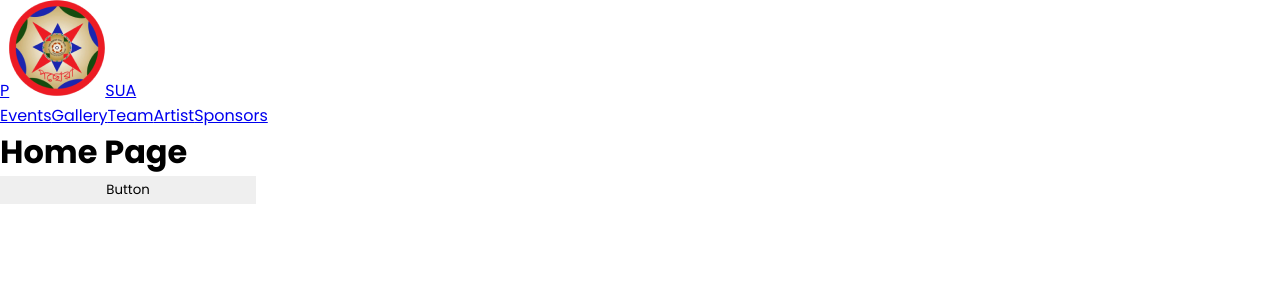
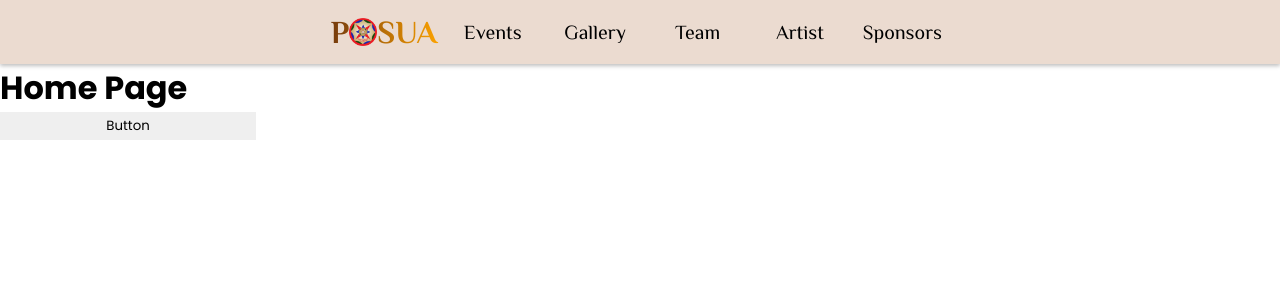
Before and after one commit to POSUA-NITS/Posua-2023, a React (Vite) app: page / in a window 1280 px wide. Shown: the top 300 px of the page. Built offline with nearby package versions, Linux system fonts and the light colour scheme.

Commit message:
second_commit

```diff
--- a/src/Components/Navbar/Navbar.jsx
+++ b/src/Components/Navbar/Navbar.jsx
@@ -1,5 +1,5 @@
 import React, {useState, useEffect, useRef} from "react";
-import "./Navbar.module.scss";
+import Styles from"./Navbar.module.scss";
 import posuaLogo from "./posualogo.png"
 
 function Navbarbox({isOpen}) {
@@ -10,26 +10,26 @@ function Navbarbox({isOpen}) {
   };
 
   return (
-    <nav className={`navbar ${isOpen ? 'active' : ''}`}>
-      <div className={`navbar-container ${isOpen ? 'active' : ''}`}>
+    <nav className={`${Styles.navbar}${isOpen ? Styles.active : ''}`}>
+      <div className={`${Styles.navbarContainer} ${isOpen ? Styles.active : ''}`}>
         <div>
-          <a href="#" className={`navbar-button posua-button ${activeButton === 'Posua' ? 'active' : ''}`} data-btn="Posua" onClick={() => handleButtonClick('Posua')}>
-            P<img src={posuaLogo} className="posualogo" />SUA
+          <a href="#" className={` ${Styles.navbarButton} ${Styles.posuaButton} ${activeButton === 'Posua' ? Styles.active : ''}`} data-btn="Posua" onClick={() => handleButtonClick('Posua')}>
+            P<img src={posuaLogo} className={Styles.posualogo}/>SUA
           </a>
         </div>
-        <a href="#" className={`navbar-button ${activeButton === 'Events' ? 'active' : ''}`} data-btn="Events" onClick={() => handleButtonClick('Events')}>
+        <a href="#" className={`${Styles.navbarButton} ${activeButton === 'Events' ? Styles.active : ''}`} data-btn="Events" onClick={() => handleButtonClick('Events')}>
           Events
         </a>
-        <a href="#" className={`navbar-button ${activeButton === 'Gallery' ? 'active' : ''}`} data-btn="Gallery" onClick={() => handleButtonClick('Gallery')}>
+        <a href="#" className={`${Styles.navbarButton} ${activeButton === 'Gallery' ? Styles.active : ''}`} data-btn="Gallery" onClick={() => handleButtonClick('Gallery')}>
           Gallery
         </a>
-        <a href="#" className={`navbar-button ${activeButton === 'Team' ? 'active' : ''}`} data-btn="Team" onClick={() => handleButtonClick('Team')}>
+        <a href="#" className={`${Styles.navbarButton} ${activeButton === 'Team' ? Styles.active : ''}`} data-btn="Team" onClick={() => handleButtonClick('Team')}>
           Team
         </a>
-        <a href="#" className={`navbar-button ${activeButton === 'Artist' ? 'active' : ''}`} data-btn="Artist" onClick={() => handleButtonClick('Artist')}>
+        <a href="#" className={`${Styles.navbarButton} ${activeButton === 'Artist' ? Styles.active : ''}`} data-btn="Artist" onClick={() => handleButtonClick('Artist')}>
           Artist
         </a>
-        <a href="#" className={`navbar-button ${activeButton === 'Sponsors' ? 'active' : ''}`} data-btn="Sponsors" onClick={() => handleButtonClick('Sponsors')}>
+        <a href="#" className={`${Styles.navbarButton} ${activeButton === 'Sponsors' ? Styles.active : ''}`} data-btn="Sponsors" onClick={() => handleButtonClick('Sponsors')}>
           Sponsors
         </a>
       </div>
@@ -58,7 +58,7 @@ function HamburgerMenu({isOpen, toggleMenu}) {
   }, [ref, toggleMenu]);
 
   return (
-    <div ref={ref} className={`hamburger-menu ${isOpen ? 'active' : ''}`} onClick={() => toggleMenu(!isOpen)}>
+    <div ref={ref} className={`${Styles.hamburgerMenu} ${isOpen ? Styles.active : ''}`} onClick={() => toggleMenu(!isOpen)}>
       <span></span>
       <span></span>
       <span></span>
--- a/src/Components/Navbar/Navbar.module.scss
+++ b/src/Components/Navbar/Navbar.module.scss
@@ -1,9 +1,5 @@
 @import url("https://fonts.googleapis.com/css2?family=Philosopher:wght@100;200;300;400;500;600;700;800;900&display=swap");
 
-body {
-    margin: 0;
-    padding: 0;
-  }
   .navbar {
     background-color: rgba(153, 76, 22, 0.2);
     box-shadow: 0px 2px 4px rgba(0, 0, 0, 0.25);
@@ -11,16 +7,16 @@ body {
     transition: all 0.5s linear;
   }
 
-  .navbar-container {
-    height: 5vh;
+  .navbarContainer {
+    height: 8vh;
     display: flex;
     justify-content: center;
     align-items: center;
     padding: 10px;
   }
 
-  .navbar-button {
-    width: 6vw;
+  .navbarButton {
+    width: 8vw;
     font-family: "Philosopher", sans-serif;
     font-size: 20px;
     color: black;
@@ -29,10 +25,9 @@ body {
     text-decoration: none;
   }
 
-  .posua-button {
-    width: 7vw;
+  .posuaButton {
+    width: 9vw;
     font-family: "Philosopher", sans-serif;
-    color: black;
     padding: 10px 30px;
     transition: font-size 0.2s ease-in-out;
     text-decoration: none;
@@ -50,16 +45,16 @@ body {
     width: 25px;
     transition: height 0.2s ease-in-out, width 0.2s ease-in-out;
   }
-  .navbar-button:hover,
-  .navbar-button.active {
+  .navbarButton:hover,
+  .navbarButton.active {
     font-size: 25px;
   }
-  .posua-button:hover,
-  .posua-button.active {
+  .posuaButton:hover,
+  .posuaButton.active {
     font-size: 32px;
   }
-  .posua-button:hover .posualogo,
-  .posua-button.active .posualogo {
+  .posuaButton:hover .posualogo,
+  .posuaButton.active .posualogo {
     animation: rotate 2s;
     height: 28px;
     width: 28px;
@@ -72,7 +67,7 @@ body {
       transform: rotate(360deg);
     }
   }
-  .hamburger-menu {
+  .hamburgerMenu {
     top: 0;
     position: absolute;
     display: none;
@@ -81,7 +76,7 @@ body {
     width: 40px;
   }
 
-  .hamburger-menu span {
+  .hamburgerMenu span {
     display: block;
     width: 100%;
     height: 5px;
@@ -109,31 +104,32 @@ body {
       box-shadow: 0px 0px 20px rgba(0, 0, 0, 0.25);
       backdrop-filter: blur(5px);
     }
-    .navbar-container {
+    .navbarContainer {
       display: none;
       flex-direction: column;
       gap: 1em;
       padding: 0;
     }
-    .navbar-button {
+    .navbarButton {
       width: 13vh;
     }
-    .navbar-container.active {
+    .navbarContainer.active {
       display: flex;
     }
-    .hamburger-menu {
+    .hamburgerMenu {
+
       display: block;
     }
 
-    .hamburger-menu.active span:nth-child(1) {
+    .hamburgerMenu.active span:nth-child(1) {
       transform: translateY(10px) rotate(45deg);
     }
 
-    .hamburger-menu.active span:nth-child(2) {
+    .hamburgerMenu.active span:nth-child(2) {
       opacity: 0;
     }
 
-    .hamburger-menu.active span:nth-child(3) {
+    .hamburgerMenu.active span:nth-child(3) {
       transform: translateY(-10px) rotate(-45deg);
     }
   }
```
